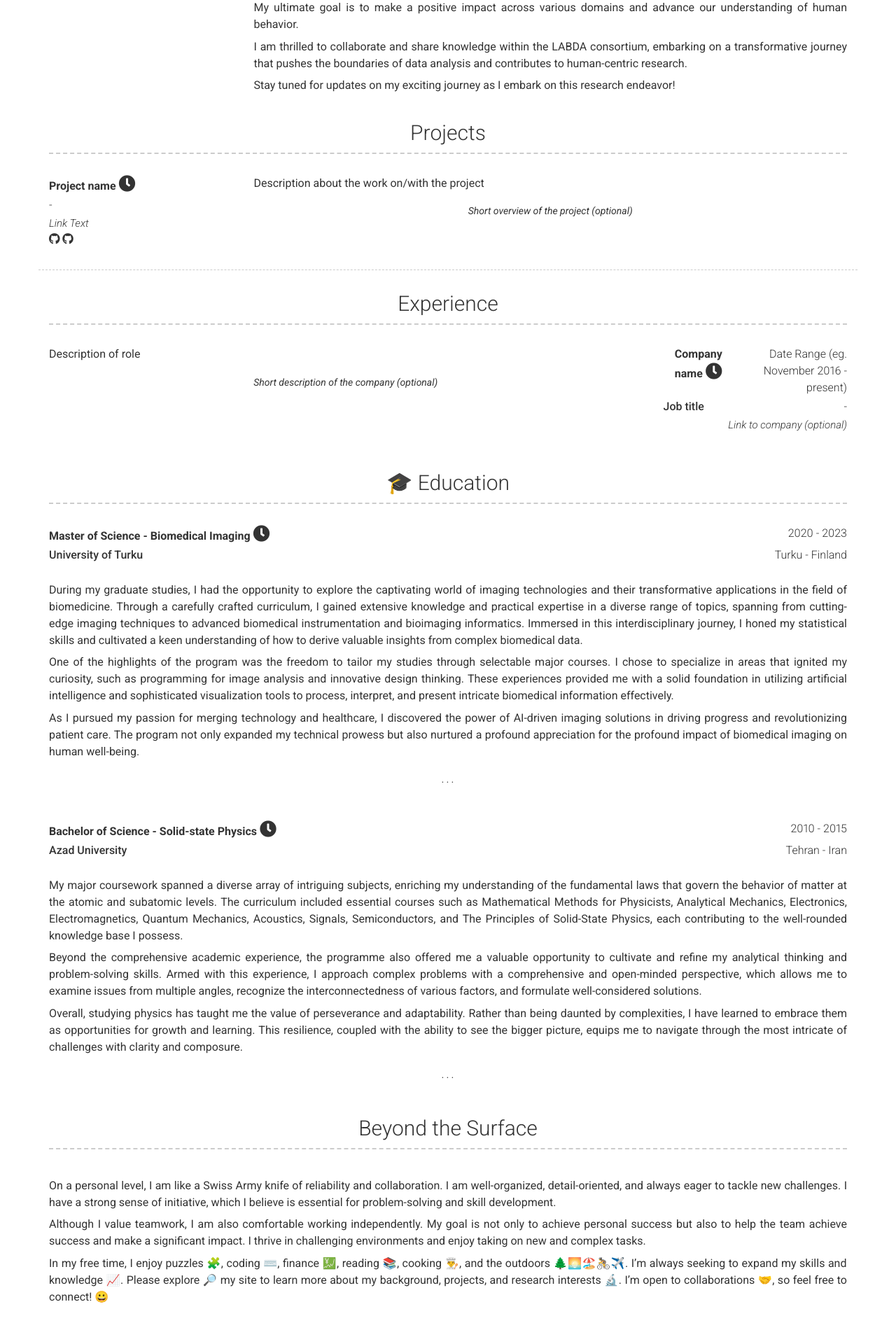
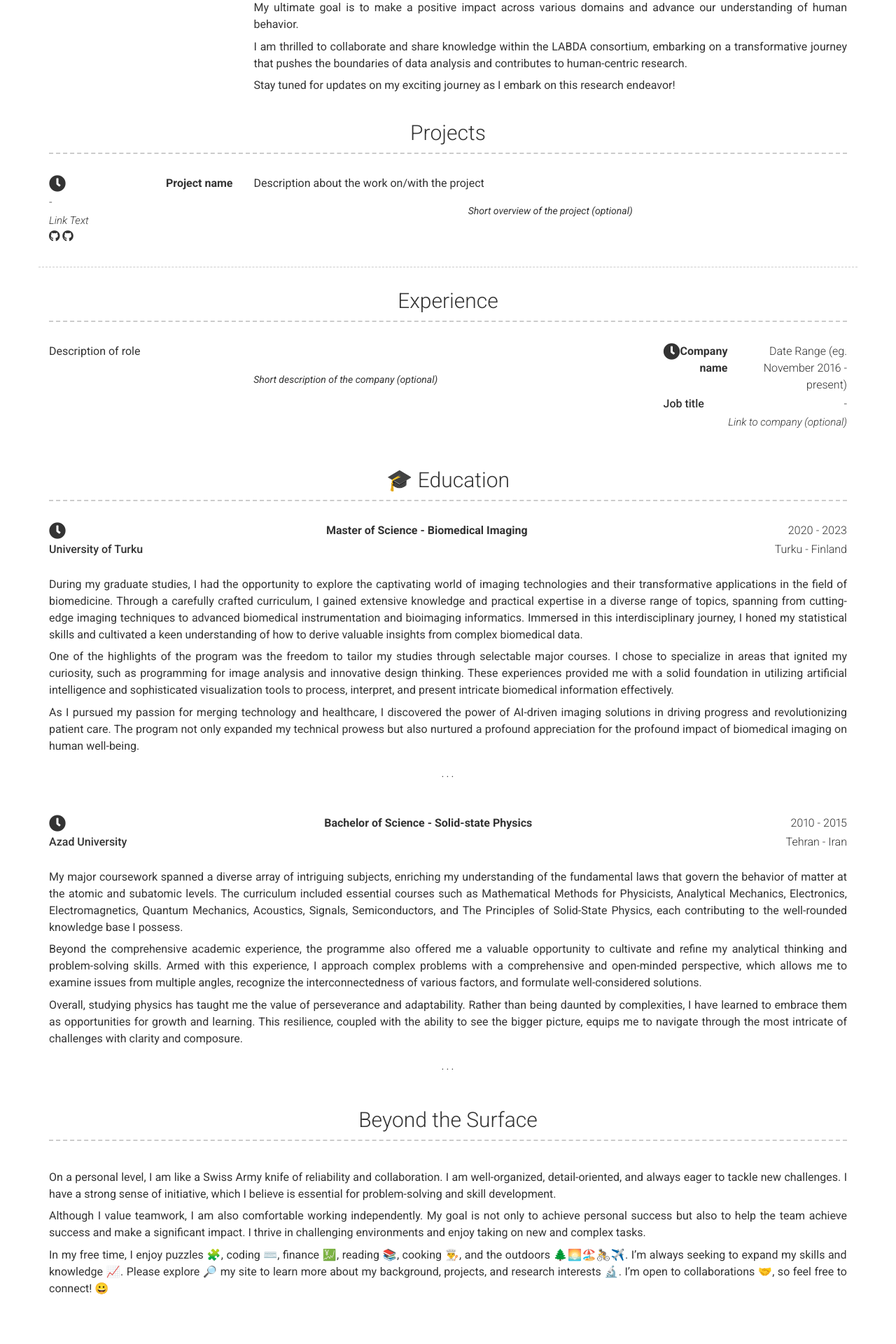
Before and after one commit to aminrezaei-img/CV, a Jekyll site: the page built from index.md, in a window 1280 px wide. Shown: the part 860-2780 px from the top of the page at 70% size. Built offline with Jekyll 4.4.1, drawn with Linux system fonts in a browser that asks for light colours; nearby versions of some CDN libraries.

Commit message:
Update section-list.html

```diff
--- a/_includes/section-list.html
+++ b/_includes/section-list.html
@@ -1,17 +1,11 @@
 {% for item in include.content %}
   <div class="row clearfix layout layout-{{item.layout | default: 'left'}} border-{{item.border | default: 'no'}}">
     <div class="col-xs-12 col-sm-4 col-md-3 col-print-12 details">
-    <div style="display: flex; justify-content: space-between;">
-      {%- if item.title -%}
-        <p id="{{ item.title | slugify }}" style="font-weight: bold;">
-          {{ item.title }}
-          <i class="fas fa-clock" style="font-size: 24px;"></i>
-        </p>
-      {%- endif -%}
-      {%- if item.caption -%}
-        <p>{{ item.caption }}</p>
-      {%- endif -%}
-    </div>
+      <div style="display: flex; justify-content: space-between;">
+        <i class="fas fa-clock" style="font-size:24px;"></i>
+        {%- if item.title -%}<p id="{{ item.title | slugify }}" style="font-weight: bold;">{{ item.title }}</p>{%- endif -%}
+        {%- if item.caption -%}<p>{{ item.caption }}</p>{%- endif -%}
+      </div>
 
       <div style="display: flex; justify-content: space-between;">
         {%- if item.sub_title -%}<p><b>{{ item.sub_title }}</b></p>{%- endif -%}
```
